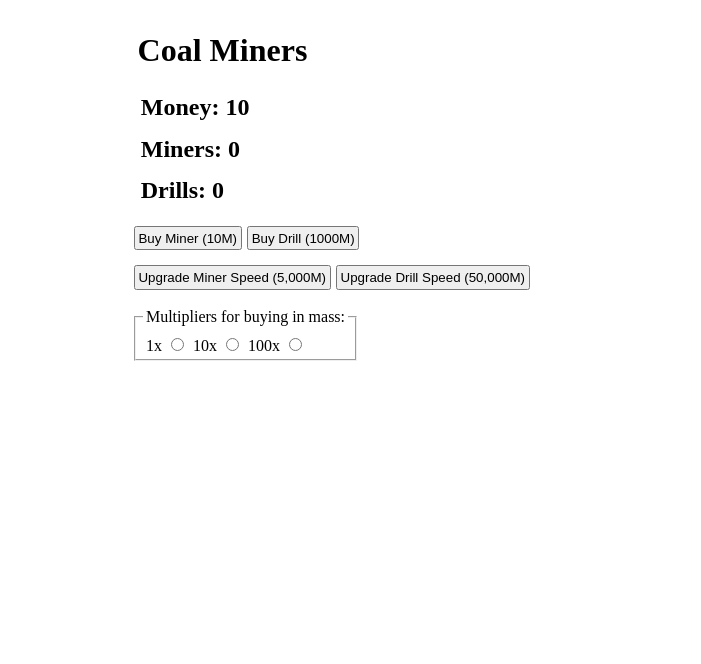
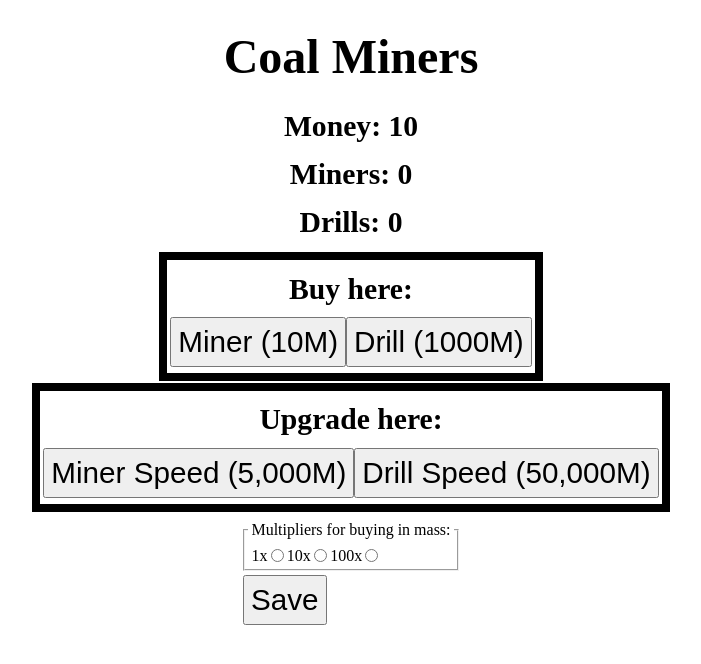
Before and after one commit to collerhatguy/coal-miner-fixed, a React (Create React App) app: page / in a window 1280 px wide. Shown: the top 664 px of the page, without its empty margins (289-990 px from the left). Built offline with nearby package versions, Linux system fonts and the light colour scheme.

Commit message:
saving
added saving and styling

```diff
--- a/src/App.css
+++ b/src/App.css
@@ -1,10 +1,10 @@
 :root {
-
+  --max-font: 3rem;
 }
 * {
   padding: .2em;
-  margin: .2em;
   width: fit-content;
+  margin: .1em auto;
 }
 body {
   height: 98vh;
@@ -13,7 +13,15 @@ body {
   justify-content: space-around;
   align-items: space-around;
 }
-
+h1 {
+  font-size: var(--max-font);
+}
+h2, button {
+  font-size: calc(var(--max-font) / 1.618);
+}
+#upgradeContainer, #buyContainer {
+  border: .5em solid black;
+}
 
 /*
 #display,
--- a/src/App.js
+++ b/src/App.js
@@ -27,6 +27,12 @@ function App() {
   // useEffect(currency.save(money), [money]);
   // useEffect(miner.saveAmount(ownedMiners), [ownedMiners]);
   // useEffect(drill.saveAmount(ownedDrills), [ownedDrills]);
+  const saveVariables = () => {
+    miner.saveAmount(ownedMiners);
+    drill.saveAmount(ownedDrills);
+    currency.save(money);
+    alert("Stats Saved");
+  }
   const setMultiplier1 = () => {
     setMultiplier(1);
   };
@@ -83,19 +89,21 @@ function App() {
         <h2>Drills: {ownedDrills}</h2>
       </div>
       <div id="buyContainer">
+        <h2>Buy here:</h2>
         <button onClick={buyMiner}>
-          Buy Miner ({miner.cost * multiplier}M)
+          Miner ({miner.cost * multiplier}M)
         </button>
         <button onClick={buyDrill}>
-          Buy Drill ({drill.cost * multiplier}M)
+          Drill ({drill.cost * multiplier}M)
         </button>
       </div>
       <div id="upgradeContainer">
-        <button id="minerSpeedUpgradeButtpn" onClick={upgradeMinerSpeed}>
-          Upgrade Miner Speed (5,000M)
+        <h2>Upgrade here:</h2>
+        <button id="minerSpeedUpgradeButton" onClick={upgradeMinerSpeed}>
+          Miner Speed (5,000M)
         </button>
-        <button id="drillSpeedUpgradeButtpn" onClick={upgradeDrillSpeed}>
-          Upgrade Drill Speed (50,000M)
+        <button id="drillSpeedUpgradeButton" onClick={upgradeDrillSpeed}>
+          Drill Speed (50,000M)
         </button>
       </div>
       <div id="multiplierContainer">
@@ -126,6 +134,9 @@ function App() {
             onClick={setMultiplier100}
           ></input>
         </fieldset>
+        <button id="saveButton" onClick={saveVariables}>
+          Save
+        </button>
       </div>
     </>
   );
```
Also changed, not shown: 1 other file (tests, documents, lock files or other folders).
